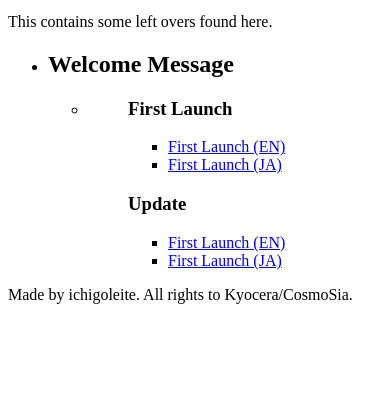
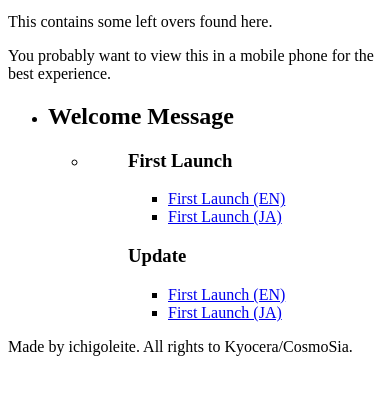
Before and after one commit to ichigoleite/902KC-unused-webpage, a plain HTML site: page cosmosia/index.html in a window 390 px wide. Shown: the part 309-704 px from the top of the page. Drawn offline with Linux system fonts and the light colour scheme.

Commit message:
add mobile phone disclaimer

```diff
--- a/cosmosia/index.html
+++ b/cosmosia/index.html
@@ -17,6 +17,10 @@
         known as <a href="https://cosmosia.net/">CosmoSia</a>.
       </p>
       <p>This contains some left overs found here.</p>
+      <p>
+        You probably want to view this in a mobile phone for the best
+        experience.
+      </p>
       <ul>
         <li>
           <h2>Welcome Message</h2>
```
